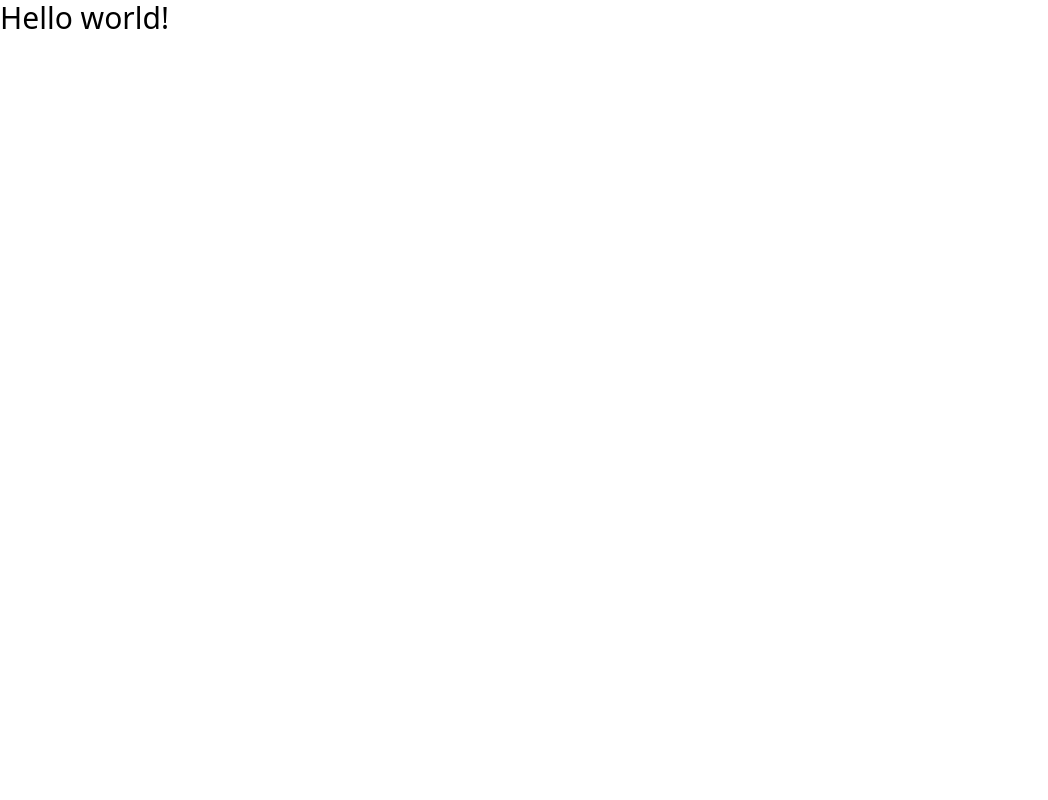
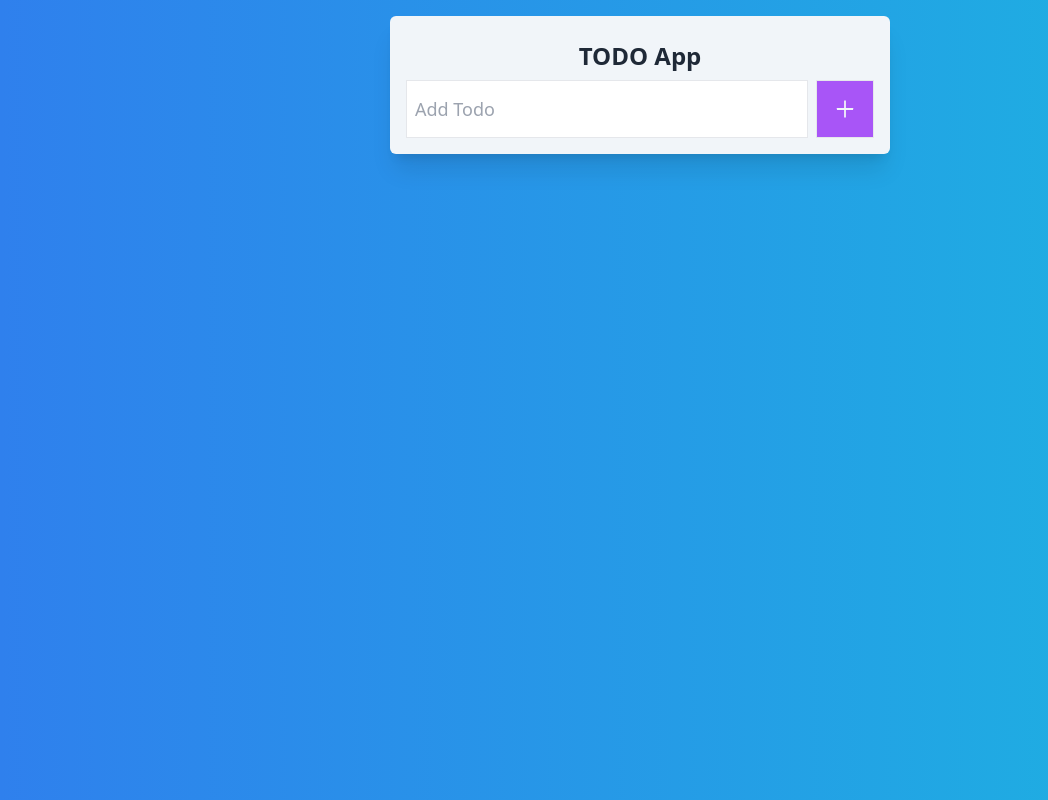
Before and after one commit to jenil-patel97/CRUD, a React (Create React App) app: page / in a window 1280 px wide. Shown: the whole page, without its empty margins (0-1048 px from the left). Built offline with nearby package versions, Linux system fonts and the light colour scheme.

Commit message:
feat: App

```diff
--- a/package.json
+++ b/package.json
@@ -8,6 +8,7 @@
     "@testing-library/user-event": "^13.5.0",
     "react": "^18.2.0",
     "react-dom": "^18.2.0",
+    "react-icons": "^4.6.0",
     "react-scripts": "5.0.1",
     "web-vitals": "^2.1.4"
   },
--- a/src/App.js
+++ b/src/App.js
@@ -1,10 +1,29 @@
 import React from "react";
+import { AiOutlinePlus } from "react-icons/ai";
 
 function App() {
   return (
-    <h1 className="text-3xl">
-      Hello world!
-    </h1>
+    <div className="h-screen w-screen p-4 bg-gradient-to-r from-[#2F80ED] to-[#1CB5E0]">
+      <div className="bg-slate-100 max-w-[500px] w-full m-auto rounded-md shadow-xl p-4">
+        <h3 className="text-2xl font-bold text-center text-gray-800 p-2">
+          TODO App
+        </h3>
+        <form className="flex justify-between">
+          <input
+            className="border p-2 w-full text-lg"
+            type="text"
+            placeholder="Add Todo"
+          />
+          <button className="border p-4 ml-2 bg-purple-500 text-slate-100">
+            <AiOutlinePlus size={24} />
+          </button>
+        </form>
+
+        <ul>
+
+        </ul>
+      </div>
+    </div>
   );
 }
 
```
Also changed, not shown: 1 other file (tests, documents, lock files or other folders).
